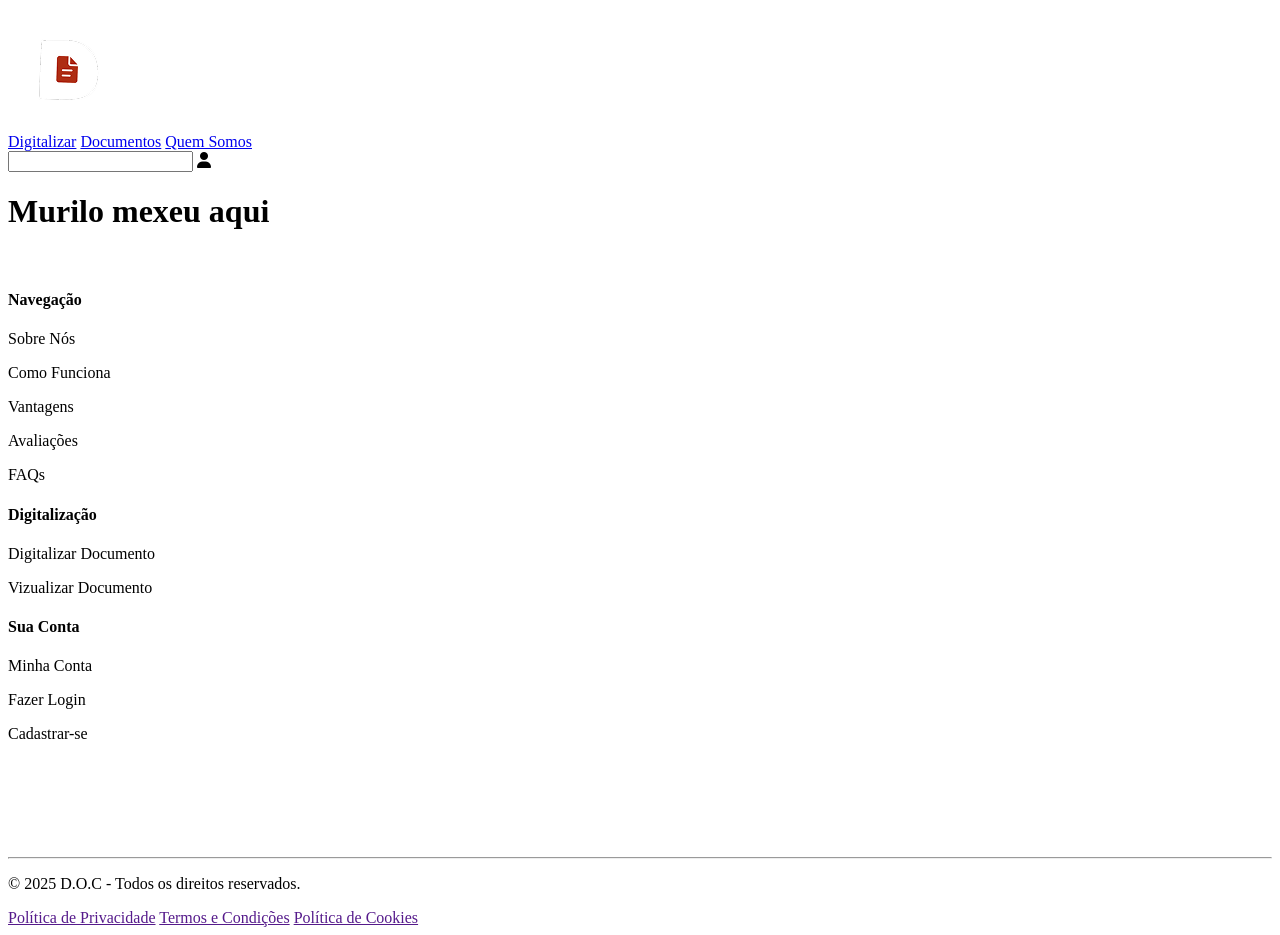
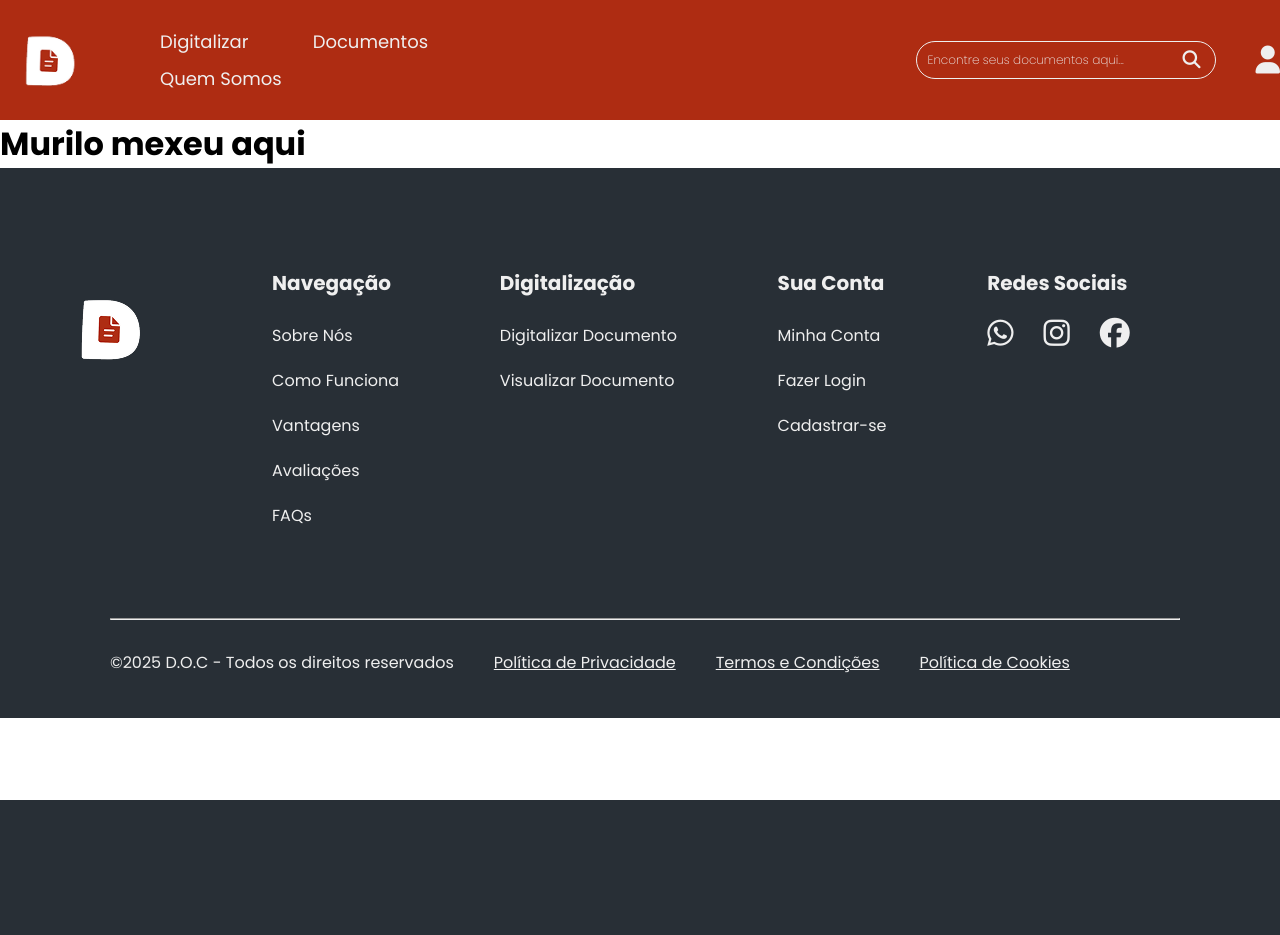
Before and after one commit to PedroMoraes57/D.O.C---Plataforma-digitalizadora, a Django app: page / in a window 1280 px wide. After the commit the page ends 800 px from the top, so only its background shows below. Run offline with Django 5.2, Linux system fonts and the light colour scheme; some libraries are stand-ins or nearby versions.

Commit message:
Base Pronto

```diff
--- a/static/css/base.css
+++ b/static/css/base.css
@@ -1,7 +1,5 @@
-@font-face {
-    font-family: 'Poppins';
-    src: url(https://fonts.googleapis.com/css2?family=Poppins:ital,wght@0,100;0,200;0,300;0,400;0,500;0,600;0,700;0,800;0,900;1,100;1,200;1,300;1,400;1,500;1,600;1,700;1,800;1,900&display=swap);
-}
+@import url('https://fonts.googleapis.com/css2?family=Poppins:wght@100;200;300;400;500;600;700;800;900&display=swap');
+
 
 *{
     padding: 0;
@@ -21,3 +19,206 @@
     --branco: #EFEFEF;
     --fonte: 'Poppins';
 }
+
+
+/* ESTILIZAÇÃO DO HEADER */
+
+.header{
+    display: flex;
+    justify-content: space-evenly;
+    align-items: center;
+    gap: 30%;
+    background-color: var(--vermelho);
+}
+
+.left-header img{
+    width: 100px;
+    height: auto;
+    margin-top: 10px;
+    margin-bottom: 10px;
+    cursor: pointer;
+}
+
+.left-header{
+    display: flex;
+    align-items: center;
+}
+.left-header a {
+    text-decoration: none;
+    font-size: 18px;
+    margin-left: 60px;
+    position: relative;
+    display: inline-block;
+    color: var(--branco);
+    padding: 5px 0;
+}
+
+.left-header a::after {
+    content: "";
+    position: absolute;
+    left: 0;
+    bottom: 0;
+    width: 0%;
+    height: 2px;
+    background: var(--branco); /* <<< define a cor */
+    transition: width 0.3s ease;
+}
+
+.left-header a:hover::after {
+    width: 100%;
+}
+
+.right-header{
+    display: flex;
+    align-items: center;
+}
+
+.nav-right{
+    display: flex;
+    align-items: center;
+    gap: 40px;
+}
+
+.search-box {
+    position: relative;
+    display: inline-block;
+    width: 300px; /* ajuste */
+  }
+
+.search-box input {
+    padding: 8px;
+    border: 1.5px solid var(--branco);
+    outline: none;
+    width: 300px;
+    border-radius: 20px;
+    margin-right: 70px;
+    background-color: transparent;
+    color: var(--branco);
+}
+
+.search-box i {
+    position: absolute;
+    right: 15px;   /* colado na direita */
+    top: 50%;
+    font-size: 18px !important;
+    transform: translateY(-50%);
+    color: var(--branco);
+    pointer-events: none; /* ícone não atrapalha clique no input */
+}
+
+.search-box input::placeholder{
+    color: var(--branco);
+    font-size: 12px;
+    padding: 3px;
+    font-weight: 200;
+}
+
+.right-header input[type="search"]::-webkit-search-cancel-button {
+    -webkit-appearance: none;
+    appearance: none;
+}
+
+.right-header i{
+    font-size: 28px;
+    color: var(--branco);
+    cursor: pointer;
+}
+
+
+
+
+/* ESTILIZAÇÃO DO FOOTER */
+.footer-principal{
+    background-color: var(--azul-escuro);
+    color: var(--branco);
+    padding: 100px 100px 50px 0;
+    display: flex;
+    height: 550px;
+    flex-direction: column;
+}
+
+.footer{
+    color: var(--branco);
+    width: 100%;
+    height: 450px;
+    display: flex;
+    justify-content: space-around;
+}
+
+.footer-nav{
+    display: flex;
+    flex-direction: column;
+    gap: 10px;
+    margin-bottom: 10px;
+}
+
+.footer-nav h4{
+    font-size: 20px;
+    margin-bottom: 10px;
+}
+
+.footer-nav a{
+    text-decoration: none;
+    color: var(--branco);
+    font-size: 16px;
+    transition: 0.2s all;
+    position: relative;
+    display: inline-block;
+    padding: 5px 0;
+}
+
+.footer-nav a::after {
+    content: "";
+    position: absolute;
+    left: 0;
+    bottom: 0;
+    width: 0%;
+    height: 1px;
+    background: var(--amarelo); /* <<< define a cor */
+    transition: width 0.3s ease;
+}
+
+.footer-nav a:hover::after {
+    width: 60%;
+}
+
+.footer-nav a:hover{
+    color: var(--amarelo);
+}
+
+.footer-nav.redes{
+    display: flex;
+}
+.redes-i{
+    font-size: 30px;
+    cursor: pointer;
+    display: flex;
+    gap: 30px;
+}
+
+.redes-i i{
+    transition: 0.2s all;
+}
+.redes-i i:hover{
+    color: var(--amarelo);
+}
+
+.hr-footer{
+    margin-bottom: 20px;
+    margin-left: 110px;
+    margin-top: 50px;
+}
+.footer-down{
+    margin-top: 10px;
+    margin-left: 110px;
+    display: flex;
+    gap: 40px;
+}
+.footer-down a{
+    color: var(--branco);
+    transition: 0.3s all;
+}
+.footer-down a:hover{
+    color: var(--amarelo);
+    text-decoration: underline;
+}
--- a/templates/base.html
+++ b/templates/base.html
@@ -1,3 +1,4 @@
+{% load static %}
 <!DOCTYPE html>
 <html>
 <head>
@@ -5,7 +6,7 @@
     <meta http-equiv='X-UA-Compatible' content='IE=edge'>
     <title></title>
     <meta name='viewport' content='width=device-width, initial-scale=1'>
-    <link rel='stylesheet' type='text/css' media='screen' href='main.css'>
+    <link rel='stylesheet' type='text/css' media='screen' href='{% static "css/base.css" %}'>
     <script src='main.js'></script>
     <script src="https://kit.fontawesome.com/44090f5f38.js" crossorigin="anonymous"></script>
 </head>
@@ -21,7 +22,10 @@
         </div>
         <div class="right-header">
             <nav class="nav-right">
-                <input type="" name="" id="">
+                <div class="search-box">
+                    <input type="search" name="search" id="search" placeholder="Encontre seus documentos aqui...">
+                    <i class="fa-solid fa-magnifying-glass"></i>
+                  </div>
                   <i class="fa-solid fa-user"></i>
             </nav>
         </div>
@@ -33,44 +37,50 @@
         {% endblock %}
     </main>
 
-    <footer>
-        <img src="" alt="">
-        <div id="footer-navegacao">
+    <footer class="footer-principal">
+        <div class="footer">
+            <div class="footer-nav">
+                <img src="{% static 'img/logo-DOC.png' %}" alt="">
+            </div>
+            <div class="footer-nav">
                 <h4 class="topicos-footer">Navegação</h4>
-            <p class="textos-footer">Sobre Nós</p>
-            <p class="textos-footer">Como Funciona</p>
-            <p class="textos-footer">Vantagens</p>
-            <p class="textos-footer">Avaliações</p>
-            <p class="textos-footer">FAQs</p>
+                <a href="" class="textos-footer">Sobre Nós</a>
+                <a href="" class="textos-footer">Como Funciona</a>
+                <a href="" class="textos-footer">Vantagens</a>
+                <a href="" class="textos-footer">Avaliações</a>
+                <a href="" class="textos-footer">FAQs</a>
             </div>
 
-        <div id="footer-digitalizacao">
+            <div class="footer-nav">
                 <h4 class="topicos-footer">Digitalização</h4>
-            <p class="textos-footer">Digitalizar Documento</p>
-            <p class="textos-footer">Vizualizar Documento</p>
+                <a href="" class="textos-footer">Digitalizar Documento</a>
+                <a href="" class="textos-footer">Visualizar Documento</a>
             </div>
 
-        <div id="footer-suaconta">
+            <div class="footer-nav">
                 <h4 class="topicos-footer">Sua Conta</h4>
-            <p class="textos-footer">Minha Conta</p>
-            <p class="textos-footer">Fazer Login</p>
-            <p class="textos-footer">Cadastrar-se</p>
+                <a href="" class="textos-footer">Minha Conta</a>
+                <a href="" class="textos-footer">Fazer Login</a>
+                <a href="" class="textos-footer">Cadastrar-se</a>
             </div>
 
-        <div id="footer-redessociais">
-            <img src="" alt="">
-            <img src="" alt="">
-            <img src="" alt="">
+            <div class="footer-nav redes">
+                <h4 class="topicos-footer">Redes Sociais</h4>
+                <div class="redes-i">
+                    <i class="fa-brands fa-whatsapp"></i>
+                    <i class="fa-brands fa-instagram"></i>
+                    <i class="fa-brands fa-facebook"></i>
                 </div>
-
-        <br><br><br><br>
-        <hr>
-
-        <p class="texto-footer">© 2025 D.O.C -  Todos os direitos reservados.</p>
-        <a class="links-footer" href="">Política de Privacidade</a>
-        <a class="links-footer" href="">Termos e Condições</a>
-        <a class="links-footer" href="">Política de Cookies</a>
-
+            </div>
+        </div>
+        <br>
+        <hr class="hr-footer">
+       <div class="footer-down">
+        <p>&copy;2025 D.O.C - Todos os direitos reservados</p>
+        <a href="">Política de Privacidade</a>
+        <a href="">Termos e Condições</a>
+        <a href="">Política de Cookies</a>
+       </div>
     </footer>
 </body>
 </html>
```
Also changed, not shown: db.sqlite3 (added). Lines whose indentation alone changed are shown as unchanged.
